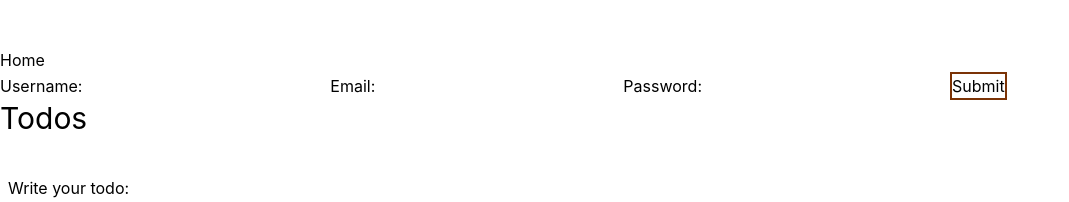
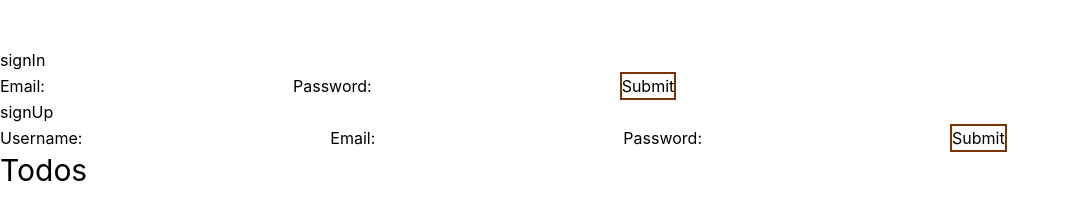
Before and after one commit to Dhanwi/Todos_Fullstack, a React app in the folder frontend/: page / in a window 1280 px wide. Shown: the top 202 px of the page, without its empty margins (0-1069 px from the left). Built offline with nearby package versions, Linux system fonts and the light colour scheme; no server answers; the HTML template or start-up script is replaced by a standard one.

Commit message:
signIn backend logic attached in frontend via axios

```diff
--- a/frontend/src/components/Home.jsx
+++ b/frontend/src/components/Home.jsx
@@ -1,10 +1,16 @@
 import React from 'react'
 import SignUP from './SignUP'
+import SignIn from './SignIn'
 
 export default function Home() {
+
   return (
-    <div>Home
-    <SignUP/>
+    <div>
+
+      <div>signIn</div>
+      <SignIn />
+      <div>signUp</div>
+      <SignUP/>
     </div>
   )
 }
--- a/frontend/src/components/SignIn.jsx
+++ b/frontend/src/components/SignIn.jsx
@@ -1,20 +1,40 @@
-import React from 'react'
+import React, { use, useState } from 'react'
+import axios from 'axios';
+
 
 export default function SignIn() {
-  const [email, setEmail] = useState('');
+      const [credential, setCredential] = useState([])
+      const [email, setEmail] = useState('');
       const [password, setPassword] = useState('');
-      const [username, setUsername] = useState('');
 
+
+      const handleEmail=(e)=>{
+        setEmail(e.target.value)
+      }
+      const handlePassword = (e)=>{
+        setPassword(e.target.value)
+      }
+
+      const handleSubmit=(e)=>{
+        e.preventDefault();
+        const payload = {email, password}
+        axios.post(`${import.meta.env.VITE_API_URL}/todo/signIn`, payload)
+        .then((res)=>{
+            setCredential(res.data)
+        })
+        .catch(console.error)
+      }
 
     return (
       <div>
-          <form>
+          <form onSubmit={handleSubmit}>
               <label>Email:
-                  <input value={email}/>
+                  <input value={email} onChange={handleEmail}/>
               </label>
               <label>Password:
-                  <input value={password}/>
+                  <input value={password} onChange={handlePassword}/>
               </label>
+              <input type='submit' className=' border-2 border-amber-900' />
           </form>
       </div>
     )
```
Also changed, not shown: 1 other file (tests, documents, lock files or other folders).
